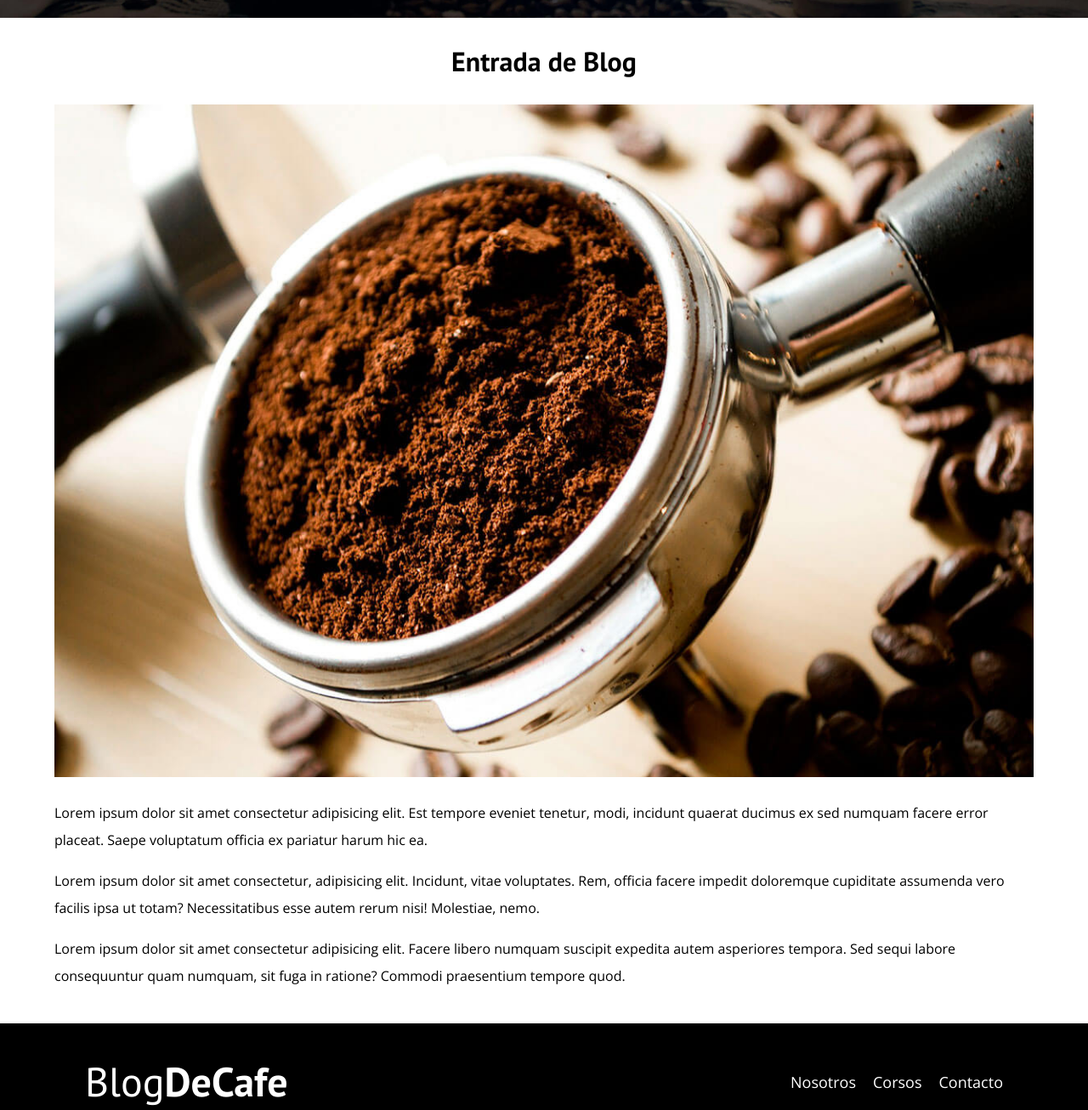
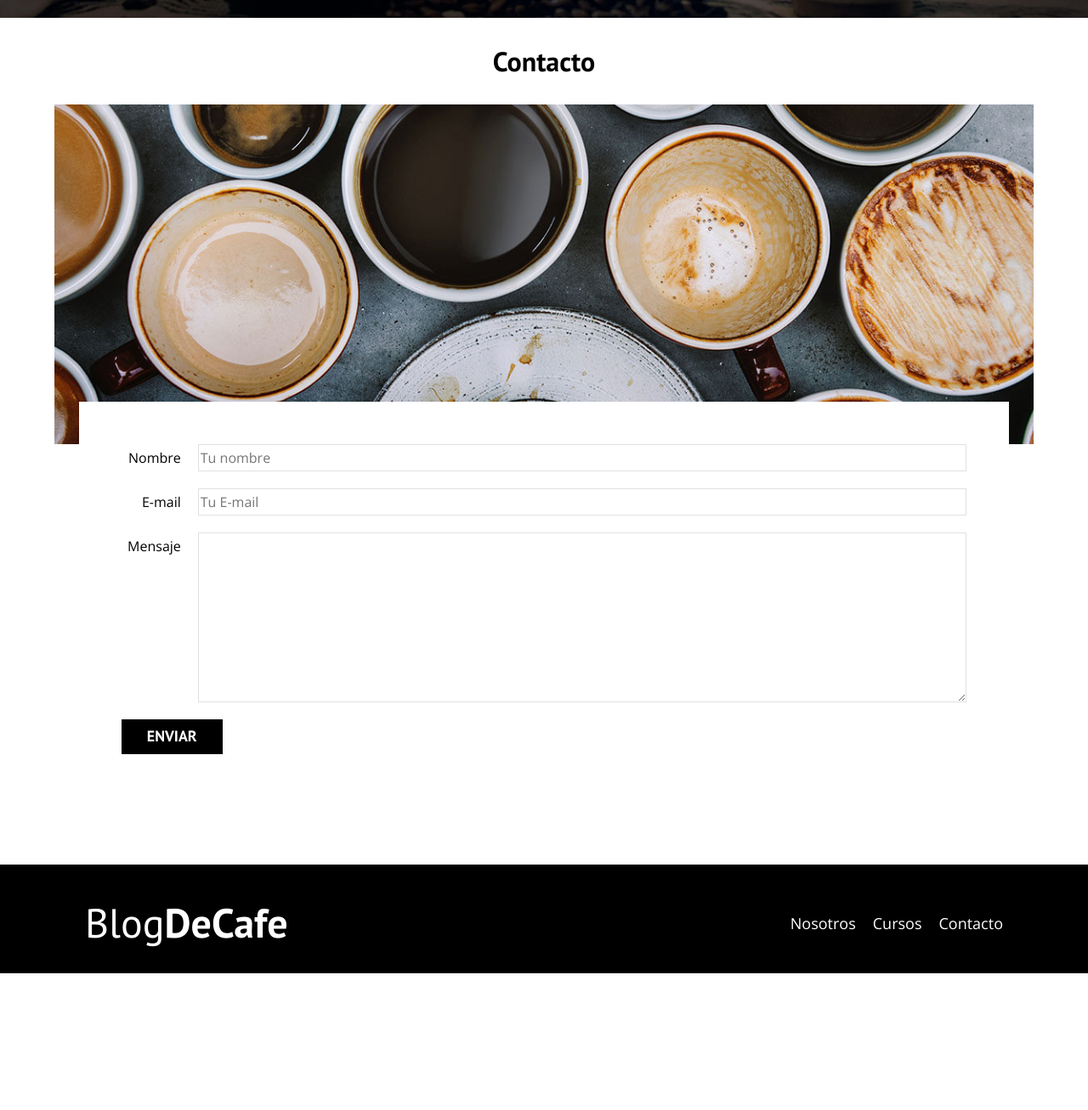
Before and after one commit to japago25/blogDeCafe, a plain HTML site: page contacto.html in a window 1280 px wide. Shown: the part 579-1886 px from the top of the page at 85% size. After the commit the page ends 1725 px from the top, so only its background shows below. Drawn offline with nearby package versions, Linux system fonts and the light colour scheme.

Commit message:
Pagina contacto actualizada

```diff
--- a/entrada.html
+++ b/contacto.html
@@ -42,20 +42,31 @@
 
     <main class="contenedor">
 
-        <h3 class="centrar-texto">Entrada de Blog</h3>
+        <h3 class="centrar-texto">Contacto</h3>
 
-        <img src="img/blog1.jpg" alt="imagen del blog">
+        <div class="contacto-bg"></div>
 
-        <p>Lorem ipsum dolor sit amet consectetur adipisicing elit. Est tempore eveniet tenetur, modi, incidunt quaerat
-            ducimus ex sed numquam facere error placeat. Saepe voluptatum officia ex pariatur harum hic ea.</p>
+        <form class="formulario">
+            <div class="campo">
+                <label class="campo__label" for="nombre">Nombre</label>
+                <input class="campo__field" type="text" placeholder="Tu nombre" id="nombre">
+            </div>
 
-        <p>Lorem ipsum dolor sit amet consectetur, adipisicing elit. Incidunt, vitae voluptates. Rem, officia facere
-            impedit doloremque cupiditate assumenda vero facilis ipsa ut totam? Necessitatibus esse autem rerum nisi!
-            Molestiae, nemo.</p>
+            <div class="campo">
+                <label class="campo__label" for="email">E-mail</label>
+                <input class="campo__field" type="email" placeholder="Tu E-mail" id="email">
+            </div>
 
-        <p>Lorem ipsum dolor sit amet consectetur adipisicing elit. Facere libero numquam suscipit expedita autem
-            asperiores tempora. Sed sequi labore consequuntur quam numquam, sit fuga in ratione? Commodi praesentium
-            tempore quod.</p>
+            <div class="campo">
+                <label class="campo__label" for="mensaje">Mensaje</label>
+                <textarea class="campo__field campo__field--textarea" id="mensaje"></textarea>
+            </div>
+
+            <div class="campo">
+                <input type="submit" value="Enviar" class="boton boton--primario">
+            </div>
+
+        </form>
 
     </main>
 
@@ -68,7 +79,7 @@
 
             <nav class="navegacion">
                 <a href="nosotros.html" class="navegacion__enlace">Nosotros</a>
-                <a href="cursos.html" class="navegacion__enlace">Corsos</a>
+                <a href="cursos.html" class="navegacion__enlace">Cursos</a>
                 <a href="contacto.html" class="navegacion__enlace">Contacto</a>
             </nav>
         </div>
--- a/css/style.css
+++ b/css/style.css
@@ -160,12 +160,17 @@
     text-transform: uppercase;
     font-weight: 700;
     margin-bottom: 2rem;
+    border: none;
 }
 
 @media(min-width: 768px) {
     .boton{
         display: inline-block;
     }
+}
+
+.boton:hover{
+    cursor: pointer;
 }
 
 .boton--primario{
@@ -255,11 +260,42 @@
 }
 
 
+/* Contacto */
+.contacto-bg{
+    background-image: url(../img/contacto.jpg);
+    height: 40rem;
+    background-size: cover;
+    background-repeat: no-repeat;
+}
 
+/* Contacto */
 
+.formulario{
+    background-color: var(--blanco);
+    margin: -5rem auto 0 auto;
+    width: 95%;
+    padding: 5rem;
+}
 
+.campo{
+    display: flex;
+    margin-bottom: 2rem;
+}
 
+.campo__label{
+    flex: 0 0 9rem;
+    text-align: right;
+    padding-right: 2rem;
+}
 
+.campo__field{
+    flex: 1;
+    border: 1px solid var(--gris);
+}
+
+.campo__field--textarea{
+    height: 20rem;
+}
 
 /* Arreglo de la barra -----------------------------------------------------------------*/
 @media(min-width: 768px) {
@@ -268,3 +304,5 @@
         padding-right: 10rem;
     }
 }
+
+/* Arreglo de la barra -----------------------------------------------------------------*/
```
Also changed, not shown: cursos.html (+1 -1 lines), index.html (+1 -1 lines), nosotros.html (+1 -1 lines).
